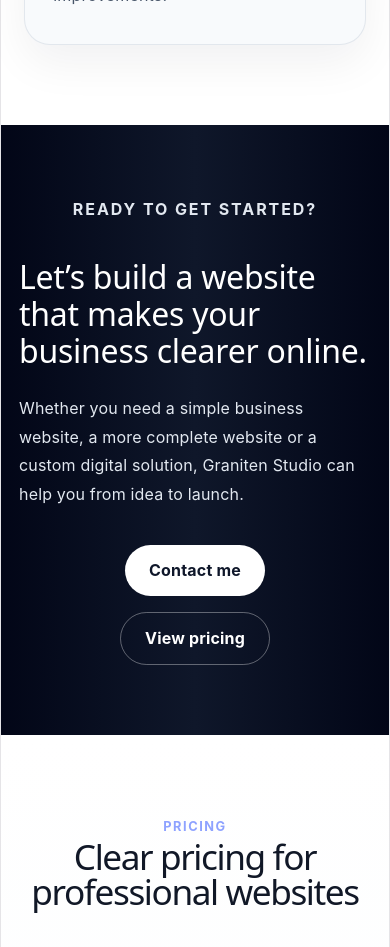
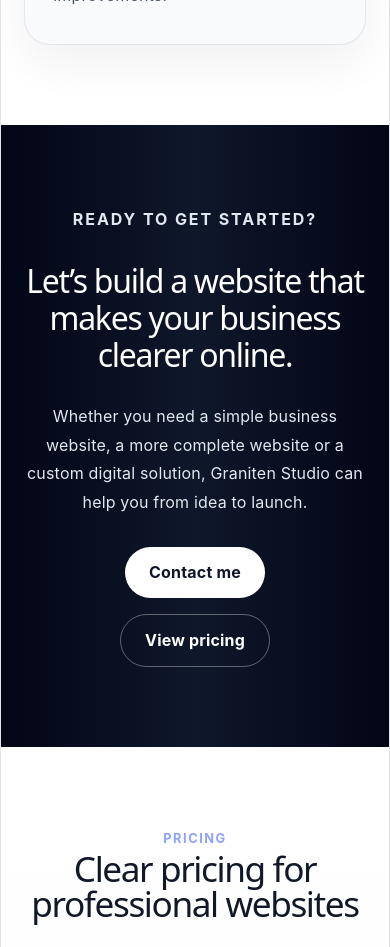
Before and after one commit to Graniten40/graniten-studio, a React (Vite) app: page / in a window 390 px wide. Shown: the part 2020-2967 px from the top of the page. Built offline with nearby package versions, Linux system fonts and the light colour scheme.

Commit message:
Update Graniten Studio homepage sections

```diff
--- a/src/App.css
+++ b/src/App.css
@@ -650,26 +650,31 @@ h1 {
 
 .cta-section {
   background: linear-gradient(90deg, #020617 0%, #0f172a 50%, #020617 100%);
-  padding: 110px 20px;
+  min-height: 520px;
+  padding: 120px 20px;
+  display: flex;
+  align-items: center;
+  justify-content: center;
   text-align: center;
 }
 
 .cta-content {
-  max-width: 900px;
+  max-width: 980px;
   margin: 0 auto;
 }
 
 .cta-content h2 {
-  font-size: clamp(2.2rem, 5vw, 4rem);
-  line-height: 1.12;
+  font-size: clamp(3rem, 6vw, 5rem);
+  line-height: 1.08;
   color: #ffffff;
-  margin-bottom: 24px;
+  margin-bottom: 28px;
+  letter-spacing: -0.04em;
 }
 
 .cta-content p {
-  max-width: 760px;
-  margin: 0 auto 36px;
-  font-size: 1.1rem;
+  max-width: 820px;
+  margin: 0 auto 40px;
+  font-size: 1.18rem;
   line-height: 1.8;
   color: #e2e8f0;
 }
@@ -679,6 +684,27 @@ h1 {
   justify-content: center;
   gap: 16px;
   flex-wrap: wrap;
+}
+
+.cta-section .btn.primary {
+  background: #ffffff;
+  color: #0f172a;
+  border-color: #ffffff;
+}
+
+.cta-section .btn.primary:hover {
+  background: #e0e7ff;
+  border-color: #e0e7ff;
+}
+
+.cta-section .btn.secondary {
+  color: #ffffff;
+  border-color: rgba(255, 255, 255, 0.35);
+}
+
+.cta-section .btn.secondary:hover {
+  background: rgba(255, 255, 255, 0.08);
+  border-color: rgba(255, 255, 255, 0.65);
 }
 
 @media (max-width: 768px) {
@@ -1246,17 +1272,35 @@ h1 {
   }
 }
 
-@media (max-width: 760px) {
+@media (max-width: 768px) {
   .cta-section {
-    padding: 70px 18px;
+    min-height: auto;
+    padding: 90px 20px;
   }
 
-  .cta-content {
-    text-align: left;
+  .cta-content h2 {
+    font-size: 2.4rem;
+    line-height: 1.15;
+  }
+
+  .cta-content p {
+    font-size: 1rem;
+    margin-bottom: 30px;
+  }
+}
+
+@media (max-width: 480px) {
+  .cta-section {
+    padding: 80px 18px;
+  }
+
+  .cta-content h2 {
+    font-size: 2rem;
   }
 
   .cta-buttons {
-    justify-content: flex-start;
+    flex-direction: column;
+    align-items: center;
   }
 }
 
```
